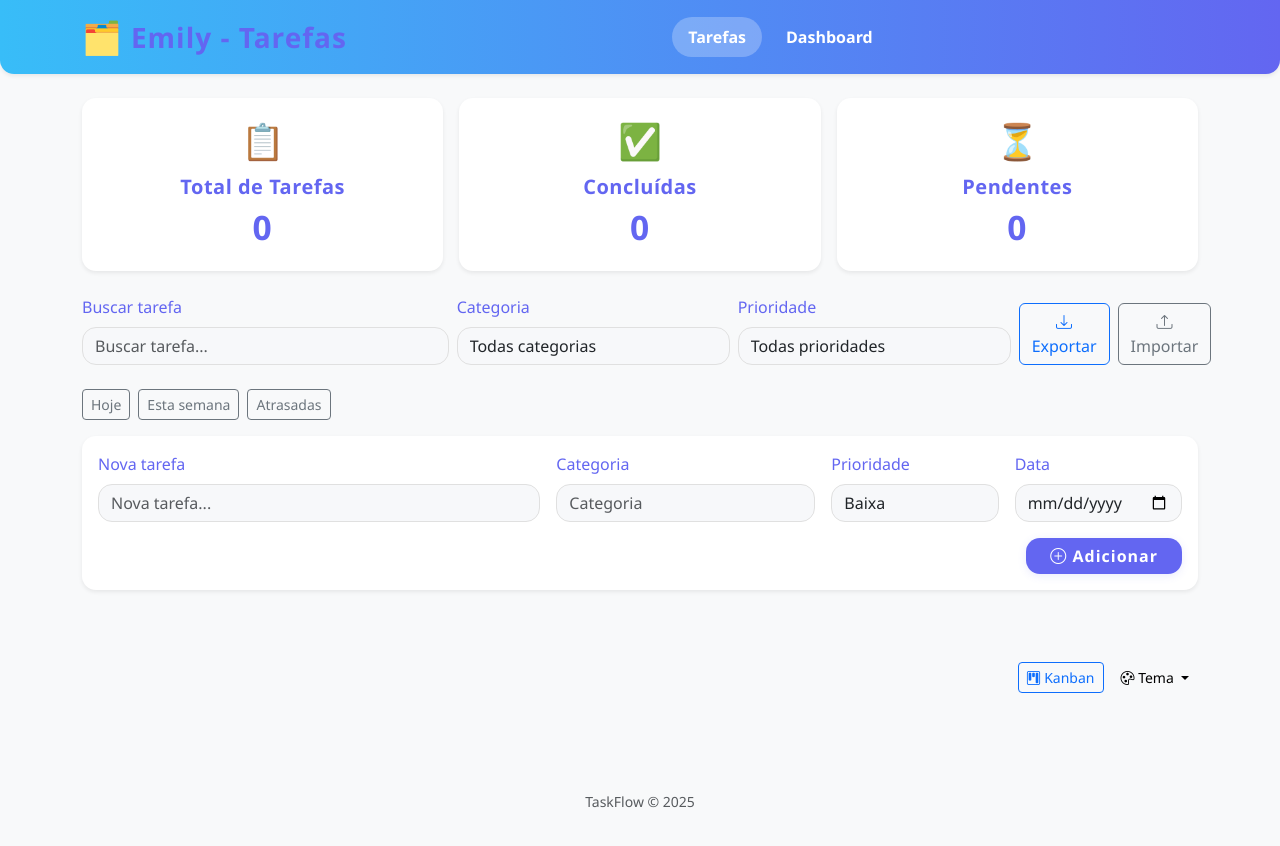
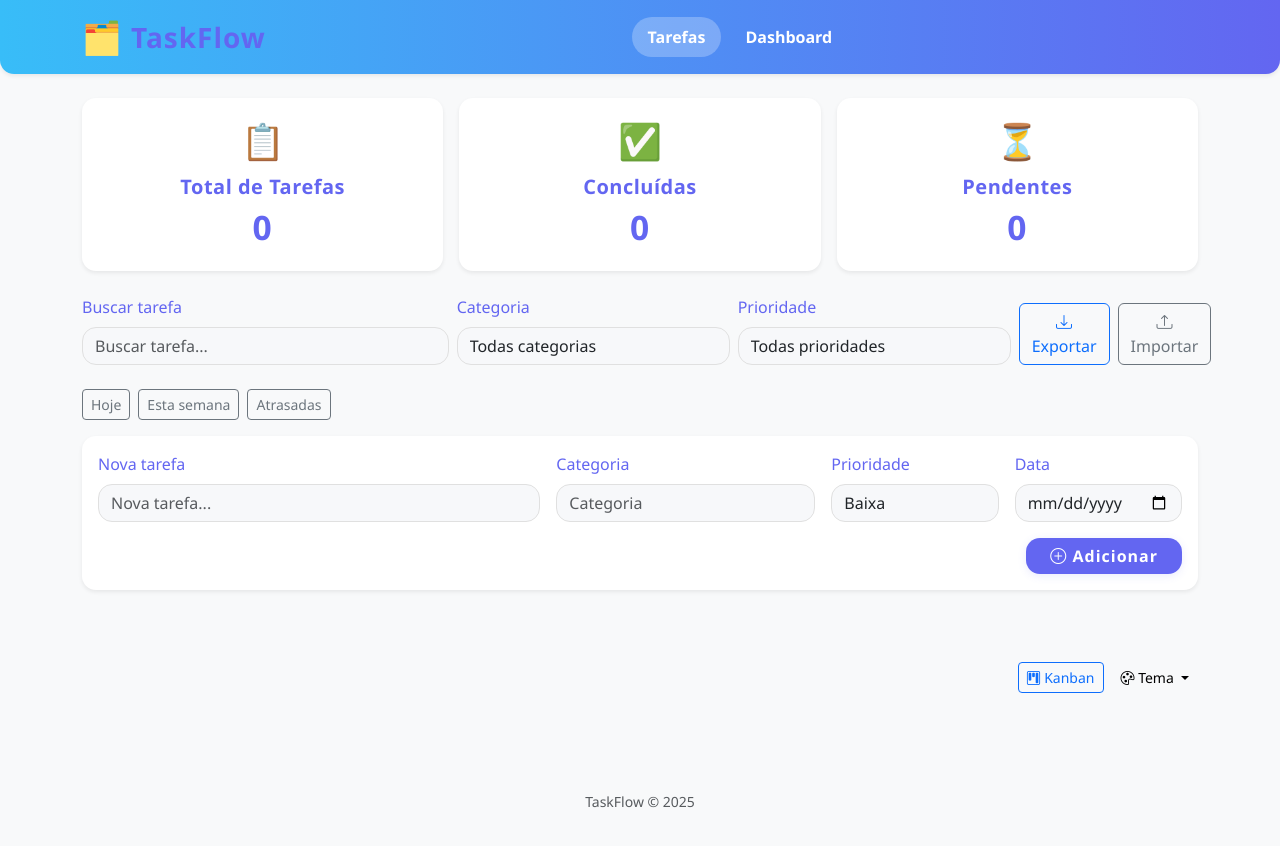
Before and after one commit to BeAmaral1/project-gerenciador-manus-ia, a website: page index.html in a window 1280 px wide. Drawn offline with nearby package versions, Linux system fonts and the light colour scheme.

Commit message:
Renomeando o projeto para TaskFlow

```diff
--- a/index.html
+++ b/index.html
@@ -3,7 +3,7 @@
 
 <head>
   <meta charset="UTF-8">
-  <title>Emily - Gerenciador de Tarefas</title>
+  <title>TaskFlow</title>
   <meta name="viewport" content="width=device-width, initial-scale=1, maximum-scale=1, user-scalable=no">
   <!-- Bootstrap 5 CDN -->
   <link href="https://cdn.jsdelivr.net/npm/bootstrap@5.3.3/dist/css/bootstrap.min.css" rel="stylesheet">
@@ -15,7 +15,7 @@
     <div class="container">
       <a class="navbar-brand fw-bold d-flex align-items-center gap-2 text-white" href="#">
         <span style="font-size:2rem;">🗂️</span>
-        <span class="fs-3" style="letter-spacing:1px;">Emily - Tarefas</span>
+        <span class="fs-3" style="letter-spacing:1px;">TaskFlow</span>
       </a>
       <button class="navbar-toggler border-0" type="button" data-bs-toggle="collapse"
         data-bs-target="#navbarNavDropdown" aria-controls="navbarNavDropdown" aria-expanded="false"
--- a/js/script.js
+++ b/js/script.js
@@ -1,4 +1,3 @@
-// =====================
 // TaskFlow - JS Completo
 // =====================
 
--- a/package.json
+++ b/package.json
@@ -1,5 +1,5 @@
 {
-  "name": "teste1",
+  "name": "taskflow",
   "version": "1.0.0",
   "main": "openai-proxy.js",
   "scripts": {
```
